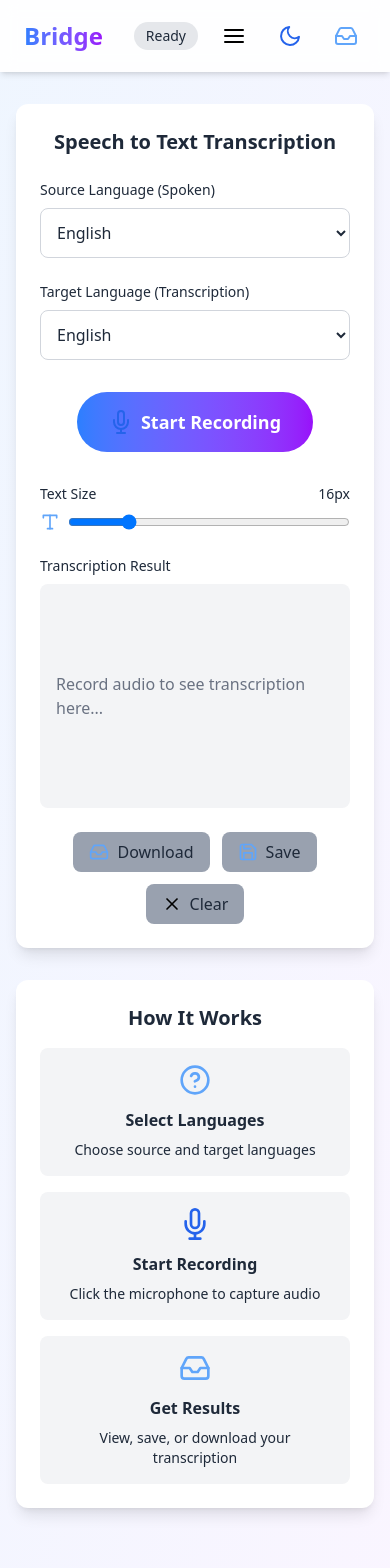
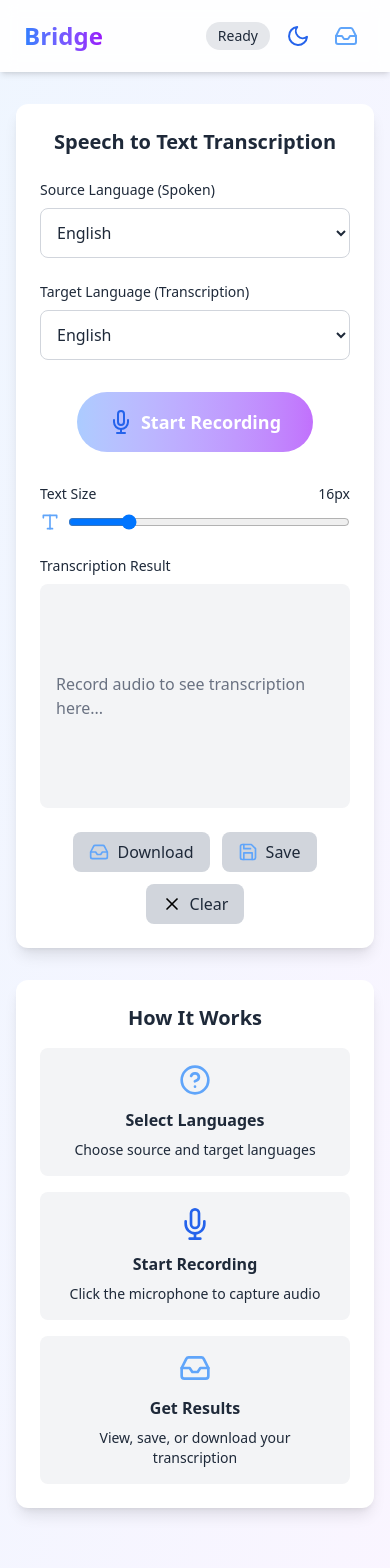
Before and after one commit to lgndcraft2/Bridge, a React (Vite) app in the folder Bridge/: page / in a window 390 px wide. Shown: the top 1568 px of the page. Built offline with nearby package versions, Linux system fonts and the light colour scheme.

Commit message:
Update Interface.jsx

```diff
--- a/Bridge/src/assets/components/Interface.jsx
+++ b/Bridge/src/assets/components/Interface.jsx
@@ -176,7 +176,7 @@ const Interface = () => {
           Bridge
         </motion.h1>
 
-        <div className="flex items-center space-x-4">
+        <div className="flex items-center space-x-2">
           {/* API Status Indicator */}
           <div className={`text-sm px-3 py-1 rounded-full ${
             isRecording ? 'bg-red-100 text-red-800' :
@@ -186,13 +186,7 @@ const Interface = () => {
             {apiStatus || 'Ready'}
           </div>
 
-          {/* Mobile Hamburger Menu */}
-          <button
-            onClick={() => setShowMobileMenu(!showMobileMenu)}
-            className="md:hidden p-2 rounded-lg"
-          >
-            <img src="/menu.svg" alt="Menu" className="w-6 h-6" />
-          </button>
+
 
           <button
             onClick={() => setDarkMode(!darkMode)}
@@ -215,29 +209,7 @@ const Interface = () => {
       </header>
 
       {/* Mobile Menu */}
-      <AnimatePresence>
-        {showMobileMenu && (
-          <motion.div
-            initial={{ opacity: 0, x: 300 }}
-            animate={{ opacity: 1, x: 0 }}
-            exit={{ opacity: 0, x: 300 }}
-            className="fixed top-16 right-4 z-40 md:hidden"
-          >
-            <div className={`p-4 rounded-lg shadow-xl ${
-              darkMode ? 'bg-gray-800' : 'bg-white'
-            }`}>
-              <button className="flex items-center space-x-2 w-full p-2">
-                <img src="/help-circle.svg" alt="Help" className="w-5 h-5" />
-                <span>Help</span>
-              </button>
-              <button className="flex items-center space-x-2 w-full p-2">
-                <img src="/type.svg" alt="Text size" className="w-5 h-5" />
-                <span>Text Size</span>
-              </button>
-            </div>
-          </motion.div>
-        )}
-      </AnimatePresence>
+
 
       <main className="container mx-auto px-4 py-8 max-w-4xl">
         {/* Saved Chats Panel */}
@@ -338,7 +310,7 @@ const Interface = () => {
               className={`px-8 py-4 rounded-full text-white font-semibold text-lg flex items-center justify-center ${
                 isRecording
                   ? 'bg-gradient-to-r from-red-500 to-pink-600'
-                  : 'bg-gradient-to-r from-blue-500 to-purple-600'
+                  : 'bg-gradient-to-r from-blue-500/40 to-purple-600/60'
               } disabled:opacity-50`}
               whileHover={{ scale: 1.05 }}
               whileTap={{ scale: 0.95 }}
@@ -415,8 +387,8 @@ const Interface = () => {
               whileHover={{ scale: 1.05 }}
               className={`px-4 py-2 rounded-lg flex items-center space-x-2 ${
                 !transcript
-                  ? 'bg-gray-400'
-                  : 'bg-gradient-to-r from-green-500 to-teal-600 text-white'
+                  ? 'bg-gray-300'
+                  : 'bg-gradient-to-r from-green-500 to-teal-600 text-black'
               }`}
             >
               <img src="/inbox.svg" alt="Download" className="w-5 h-5" />
@@ -429,8 +401,8 @@ const Interface = () => {
               whileHover={{ scale: 1.05 }}
               className={`px-4 py-2 rounded-lg flex items-center space-x-2 ${
                 !transcript
-                  ? 'bg-gray-400'
-                  : darkMode ? 'bg-gray-700' : 'bg-gray-200'
+                  ? 'bg-gray-300'
+                  : darkMode ? 'bg-gray-700' : 'bg-gray-400'
               }`}
             >
               <img src="/save.svg" alt="Save" className="w-5 h-5" />
@@ -443,7 +415,7 @@ const Interface = () => {
               whileHover={{ scale: 1.05 }}
               className={`px-4 py-2 rounded-lg flex items-center space-x-2 ${
                 !transcript
-                  ? 'bg-gray-400'
+                  ? 'bg-gray-300'
                   : darkMode ? 'bg-gray-700' : 'bg-gray-200'
               }`}
             >
@@ -486,7 +458,7 @@ const Interface = () => {
       <footer className={`py-6 text-center ${
         darkMode ? 'text-gray-400' : 'text-gray-600'
       }`}>
-        <p>Powered by Spitch ASR API • Built with React and Tailwind CSS</p>
+        <p>&copy; Bridge 2025.</p>
       </footer>
     </div>
   );
```
